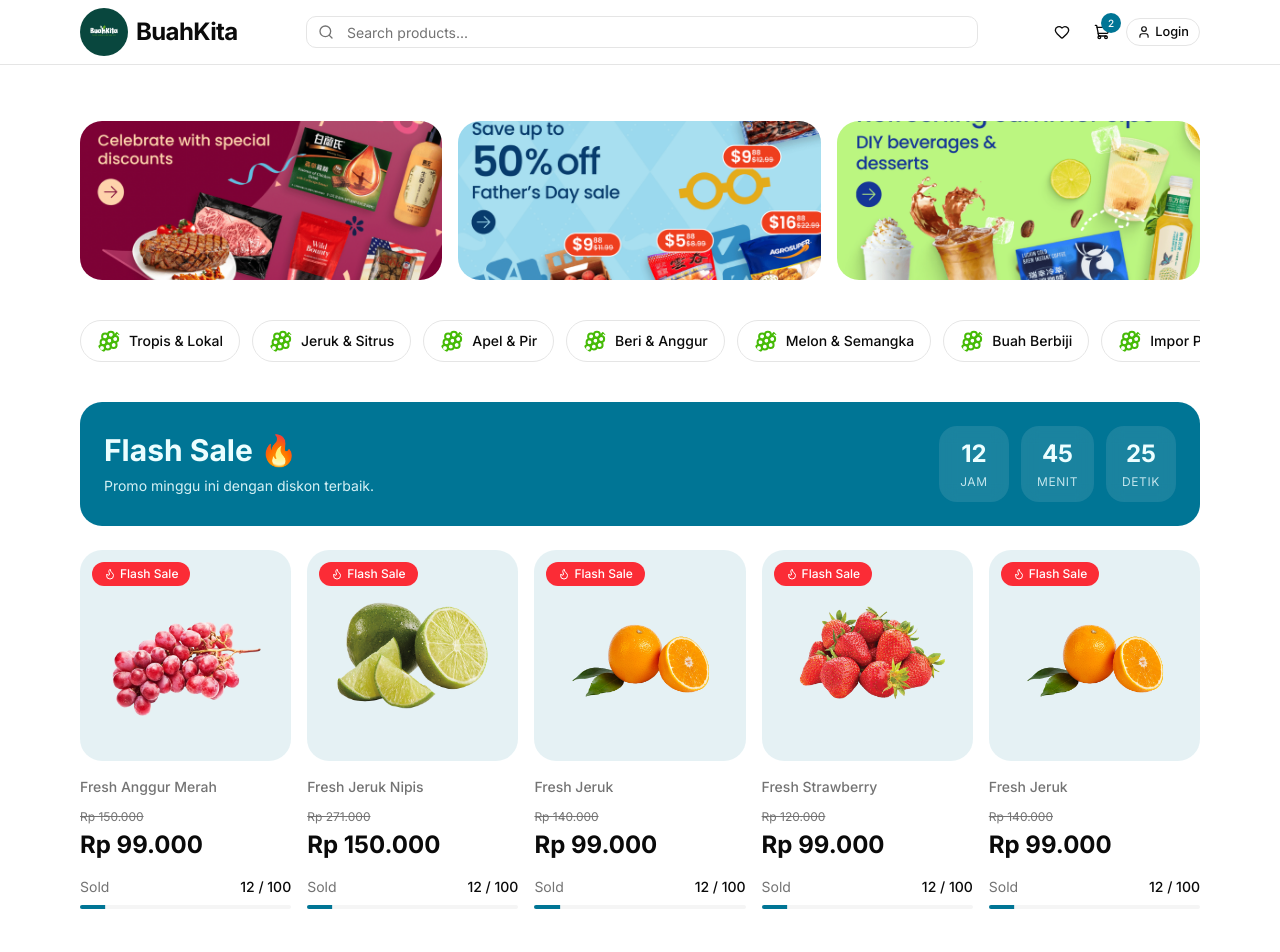
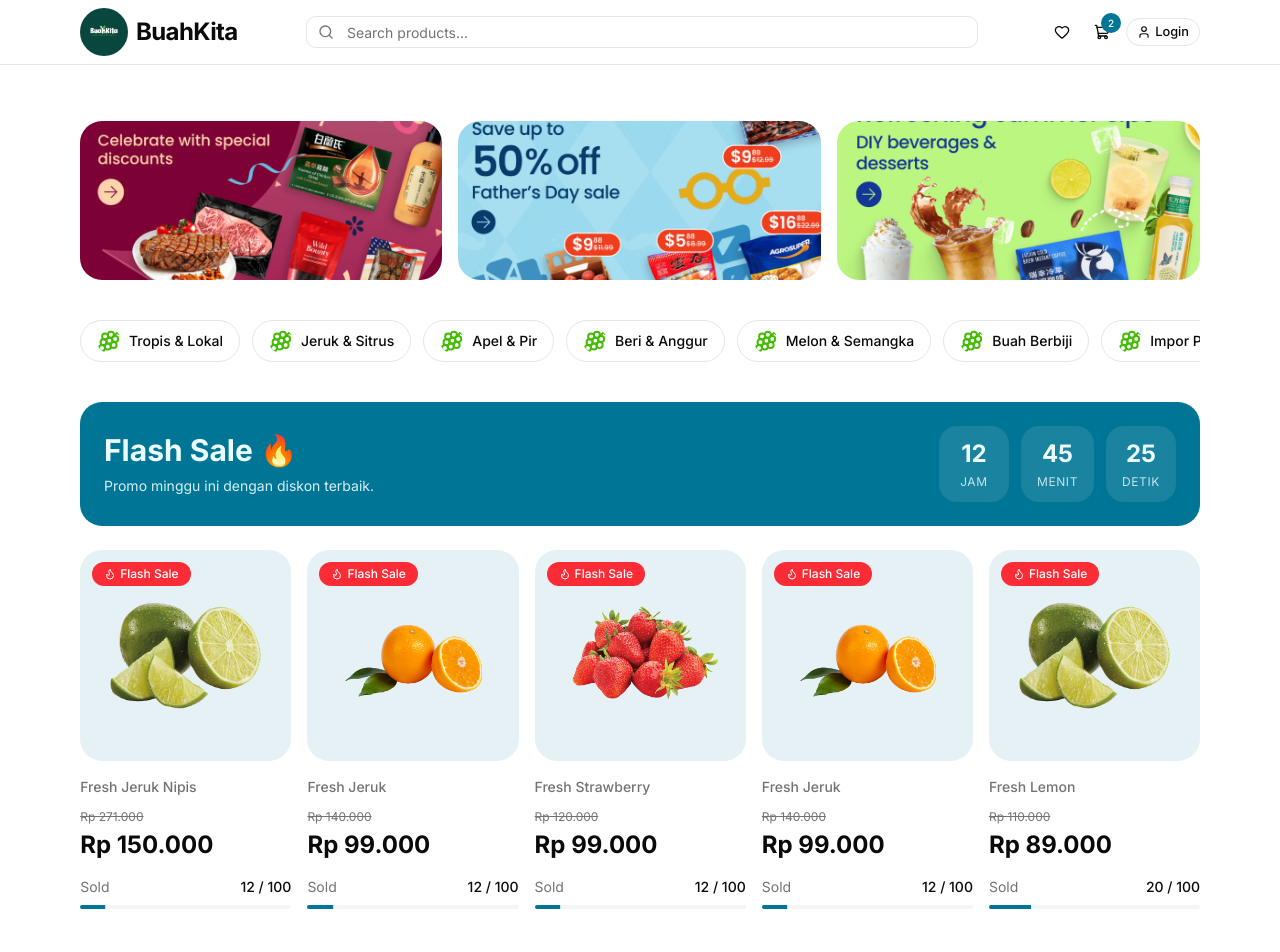
Before and after one commit to Alwin18/next-ecommerce-fruits, a Next.js app: page / in a window 1280 px wide. Shown: the top 952 px of the page. Built offline with nearby package versions, Linux system fonts and the light colour scheme.

Commit message:
feat: implement carousel slider with autoplay for flash sale products and expand product list

```diff
--- a/components/promo/flash-sale-section.tsx
+++ b/components/promo/flash-sale-section.tsx
@@ -1,5 +1,18 @@
+// components/promo/flash-sale-section.tsx
+
+"use client"
+
+import Autoplay from "embla-carousel-autoplay"
+
 import { ProductCard } from "@/components/product/product-card"
+
 import { FlashSaleCountdown } from "./flash-sale-countdown"
+
+import {
+  Carousel,
+  CarouselContent,
+  CarouselItem,
+} from "@/components/ui/carousel"
 
 const PRODUCTS = [
   {
@@ -47,7 +60,39 @@ const PRODUCTS = [
     sold: 12,
     stock: 100,
   },
+  {
+    id: 6,
+    name: "Fresh Lemon",
+    image: "/buah/2.png",
+    price: 89000,
+    oldPrice: 110000,
+    sold: 20,
+    stock: 100,
+  },
+   {
+    id: 7,
+    name: "Fresh Jeruk Nipis",
+    image: "/buah/2.png",
+    price: 150000,
+    oldPrice: 271000,
+    sold: 12,
+    stock: 100,
+  },
+  {
+    id: 8,
+    name: "Fresh Jeruk",
+    image: "/buah/3.png",
+    price: 99000,
+    oldPrice: 140000,
+    sold: 12,
+    stock: 100,
+  },
 ]
+
+const autoplay = Autoplay({
+  delay: 3000,
+  stopOnInteraction: false,
+})
 
 export function FlashSaleSection() {
   return (
@@ -68,16 +113,29 @@ export function FlashSaleSection() {
           <FlashSaleCountdown />
         </div>
 
-        {/* PRODUCTS */}
-        <div className="grid grid-cols-2 gap-4 md:grid-cols-3 lg:grid-cols-5">
+        {/* CAROUSEL */}
+        <Carousel
+          plugins={[autoplay]}
+          opts={{
+            align: "start",
+            loop: true,
+          }}
+          className="w-full"
+        >
+          <CarouselContent>
             {PRODUCTS.map((product) => (
+              <CarouselItem
+                key={product.id}
+                className="basis-[75%] sm:basis-[50%] md:basis-[40%] lg:basis-[25%] xl:basis-[20%]"
+              >
                 <ProductCard
-              key={product.id}
                   {...product}
                   badge="Flash Sale"
                 />
+              </CarouselItem>
             ))}
-        </div>
+          </CarouselContent>
+        </Carousel>
       </div>
     </section>
   )
```
Lines whose indentation alone changed are shown as unchanged.
